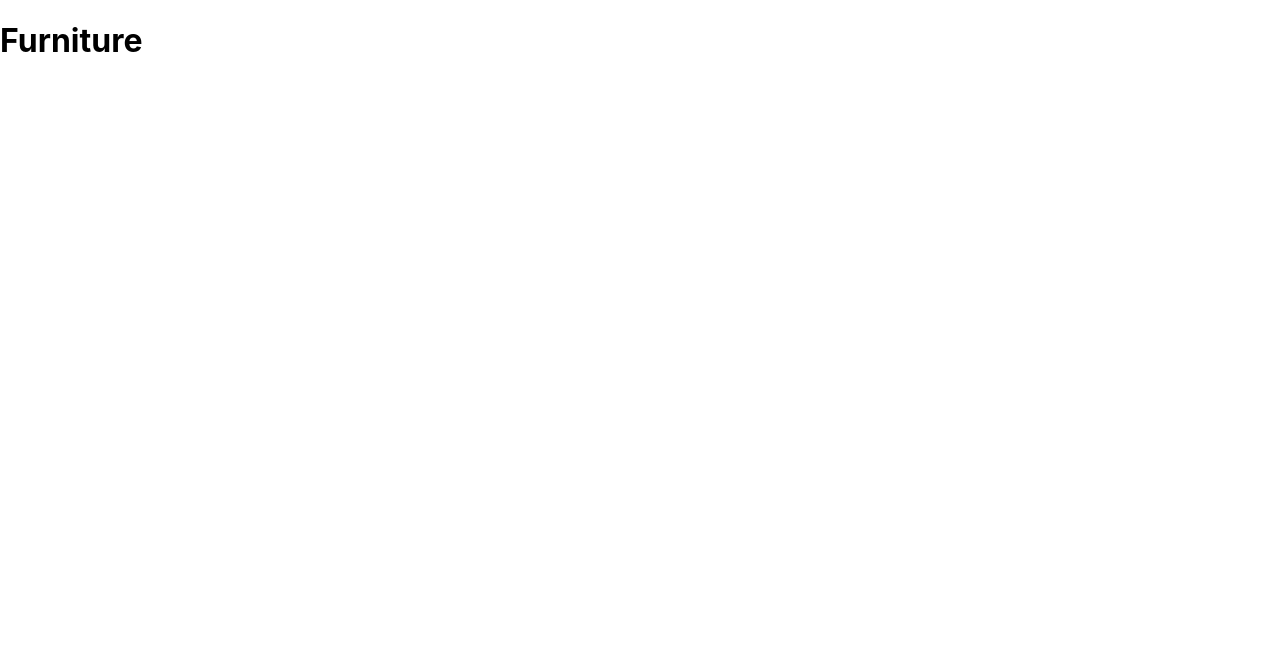
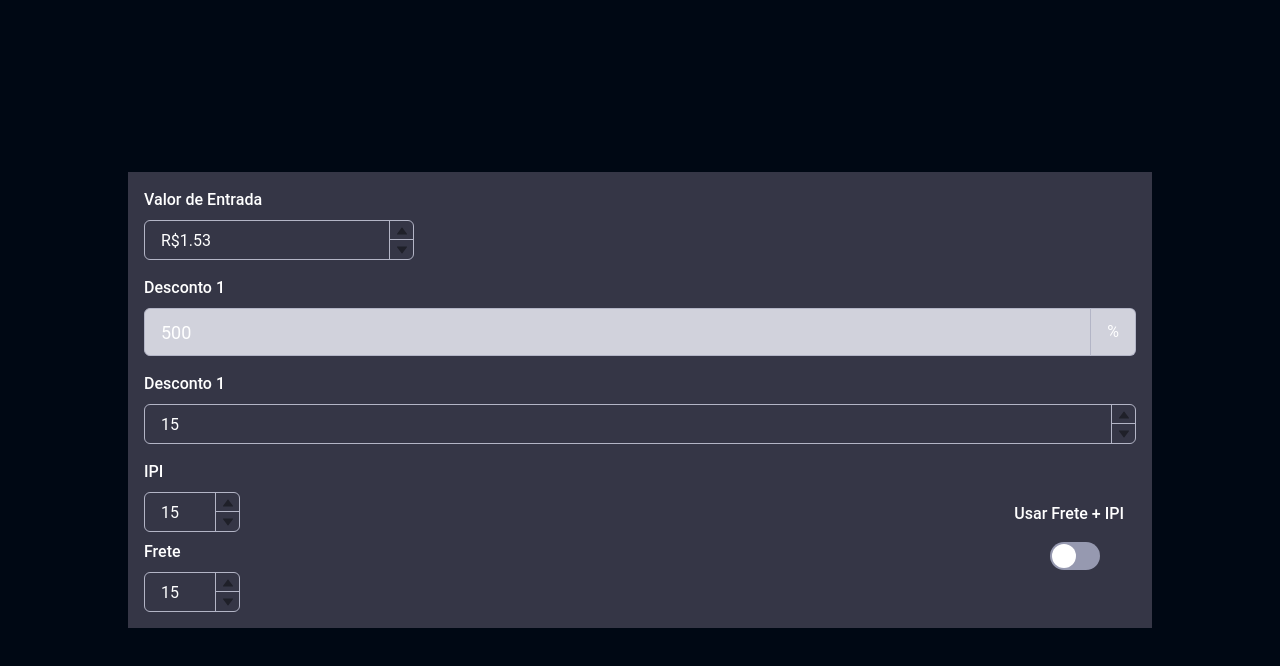
Before and after one commit to luanrem/furniture_discount, a Next.js app: page / in a window 1280 px wide. Shown: the top 666 px of the page. Built offline with nearby package versions, Linux system fonts and the light colour scheme.

Commit message:
insert input form

```diff
--- a/package.json
+++ b/package.json
@@ -9,6 +9,12 @@
     "lint": "next lint"
   },
   "dependencies": {
+    "@chakra-ui/react": "^2.1.2",
+    "@emotion/react": "^11",
+    "@emotion/styled": "^11",
+    "@fontsource/open-sans": "^4.5.10",
+    "@fontsource/raleway": "^4.5.8",
+    "framer-motion": "^6",
     "next": "12.1.6",
     "react": "18.1.0",
     "react-dom": "18.1.0"
--- a/pages/_app.tsx
+++ b/pages/_app.tsx
@@ -1,8 +1,13 @@
-import '../styles/globals.css'
-import type { AppProps } from 'next/app'
+import type { AppProps } from "next/app";
+import { ChakraProvider } from "@chakra-ui/react";
+import { theme } from "./theme";
 
 function MyApp({ Component, pageProps }: AppProps) {
-  return <Component {...pageProps} />
+  return (
+    <ChakraProvider theme={theme}>
+      <Component {...pageProps} />
+    </ChakraProvider>
+  );
 }
 
-export default MyApp
+export default MyApp;
--- a/pages/index.tsx
+++ b/pages/index.tsx
@@ -1,7 +1,119 @@
 import type { NextPage } from "next";
+import {
+  Box,
+  Center,
+  Flex,
+  FormControl,
+  FormLabel,
+  Input,
+  InputGroup,
+  InputLeftAddon,
+  InputRightAddon,
+  NumberDecrementStepper,
+  NumberIncrementStepper,
+  NumberInput,
+  NumberInputField,
+  NumberInputStepper,
+  Stack,
+  Switch,
+  Textarea,
+} from "@chakra-ui/react";
+import { useState } from "react";
 
 const Home: NextPage = () => {
-  return <h1>Furniture</h1>;
+  const format = (val: string) => `R$` + val;
+  const parse = (val: string) => val.replace(/^\$/, "");
+
+  const [value, setValue] = useState<Number>(1.53);
+
+  return (
+    <Flex flexDir="column" w="100vw" h="100vh" align="center" justify="center">
+      <Box bg="gray.700" w="80%" p={4} color="white">
+        <Flex as="form" flexDir="column">
+          <Stack spacing="4">
+            <FormControl>
+              <FormLabel htmlFor="initialMoney">Valor de Entrada</FormLabel>
+              <InputGroup>
+                <NumberInput
+                  onChange={(valueString) => setValue(parse(valueString))}
+                  value={format(String(value))}
+                  max={9000}
+                >
+                  <NumberInputField />
+                  <NumberInputStepper>
+                    <NumberIncrementStepper />
+                    <NumberDecrementStepper />
+                  </NumberInputStepper>
+                </NumberInput>
+              </InputGroup>
+            </FormControl>
+            <FormControl>
+              <FormLabel htmlFor="discount">Desconto 1</FormLabel>
+              <InputGroup>
+                <Input
+                  focusBorderColor="pink.500"
+                  id="discount"
+                  name="discount"
+                  type="number"
+                  bg="gray.100"
+                  size="lg"
+                  value={500}
+                  // onChange={(event) =>
+                  //   setInputInitialMoney(event.target.value)
+                  // }
+                />
+                <InputRightAddon boxSize="mg" children="%" />
+              </InputGroup>
+            </FormControl>
+            <FormControl>
+              <FormLabel htmlFor="discount">Desconto 1</FormLabel>
+              <NumberInput defaultValue={15} max={30} clampValueOnBlur={false}>
+                <NumberInputField />
+                <NumberInputStepper>
+                  <NumberIncrementStepper />
+                  <NumberDecrementStepper />
+                </NumberInputStepper>
+              </NumberInput>
+            </FormControl>
+            <Flex
+              flexDir="row"
+              alignItems="center"
+              justifyContent="space-between"
+            >
+              <Stack direction="column">
+                <FormControl>
+                  <FormLabel htmlFor="discount">IPI</FormLabel>
+                  <NumberInput size="md" maxW={24} defaultValue={15} min={10}>
+                    <NumberInputField />
+                    <NumberInputStepper>
+                      <NumberIncrementStepper />
+                      <NumberDecrementStepper />
+                    </NumberInputStepper>
+                  </NumberInput>
+                </FormControl>
+                <FormControl>
+                  <FormLabel htmlFor="discount">Frete</FormLabel>
+                  <NumberInput size="md" maxW={24} defaultValue={15} min={10}>
+                    <NumberInputField />
+                    <NumberInputStepper>
+                      <NumberIncrementStepper />
+                      <NumberDecrementStepper />
+                    </NumberInputStepper>
+                  </NumberInput>
+                </FormControl>
+              </Stack>
+              <Flex>
+                <Stack direction="column" align="center">
+                  <FormLabel htmlFor="discount">Usar Frete + IPI</FormLabel>
+                  <Switch colorScheme="teal" size="lg" />
+                </Stack>
+              </Flex>
+            </Flex>
+          </Stack>
+        </Flex>
+      </Box>
+    </Flex>
+  );
 };
 
 export default Home;
--- /dev/null
+++ b/pages/theme.ts
@@ -0,0 +1,39 @@
+import { extendTheme } from "@chakra-ui/react";
+
+export const theme = extendTheme({
+  colors: {
+    gray: {
+      "900": "#181B23",
+      "800": "#1F2029",
+      "700": "#353646",
+      "600": "#4B4D63",
+      "500": "#616480",
+      "400": "#797D9A",
+      "300": "#9699B0",
+      "200": "#B3B5C6",
+      "100": "#D1D2DC",
+      "50": "#EEEEF2",
+    },
+    prime: {
+      "900": "#000814",
+      "700": "#001d3d",
+      "500": "#003566",
+    },
+    yellowprime: {
+      "900": "#ffc300",
+      "500": "#ffd60a",
+    },
+  },
+  fonts: {
+    heading: `'Roboto', sans-serif`,
+    body: `'Roboto', sans-serif`,
+  },
+  styles: {
+    global: {
+      body: {
+        bg: "prime.900",
+        color: "yellowprime.500",
+      },
+    },
+  },
+});
--- a/styles/globals.css
+++ /dev/null
@@ -1,16 +0,0 @@
-html,
-body {
-  padding: 0;
-  margin: 0;
-  font-family: -apple-system, BlinkMacSystemFont, Segoe UI, Roboto, Oxygen,
-    Ubuntu, Cantarell, Fira Sans, Droid Sans, Helvetica Neue, sans-serif;
-}
-
-a {
-  color: inherit;
-  text-decoration: none;
-}
-
-* {
-  box-sizing: border-box;
-}
```
Also changed, not shown: 2 other files (tests, documents, lock files or other folders).
